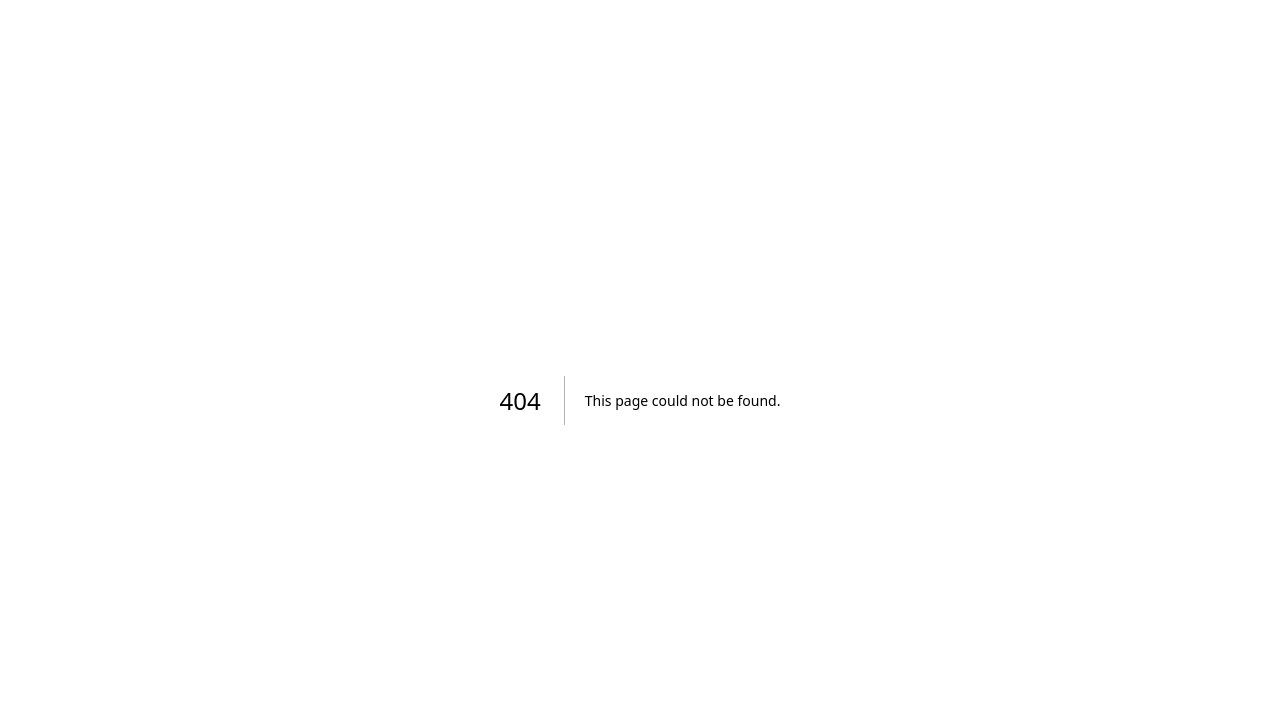
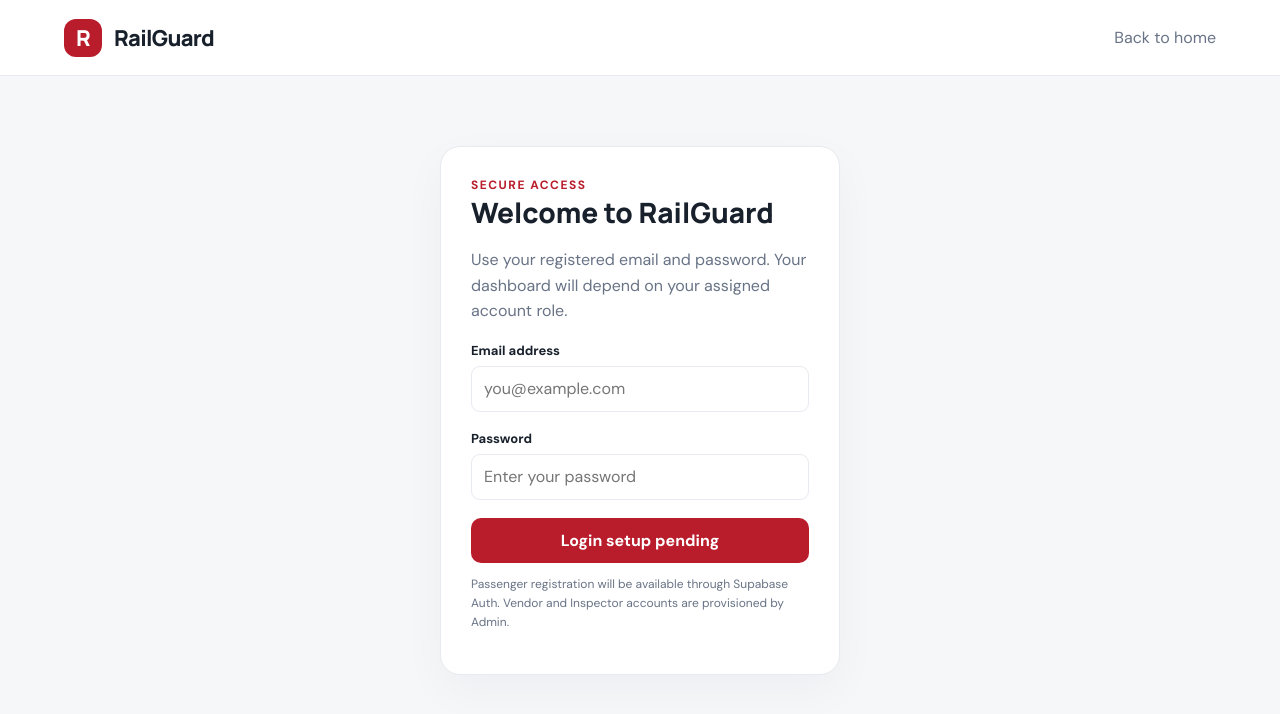
Before and after one commit to rishabhnayakk/RailwayFoodManagement, a Next.js app: page /login in a window 1280 px wide. Before the commit this address had no page. Shown: the top 714 px of the page. Built offline with nearby package versions, Linux system fonts and the light colour scheme.

Commit message:
Create common RailGuard login entry page

```diff
--- /dev/null
+++ b/app/login/page.js
@@ -0,0 +1,22 @@
+import Link from "next/link";
+
+export default function LoginPage() {
+  return (
+    <main>
+      <header className="site-header"><Link href="/" className="brand"><span className="brand-mark">R</span> RailGuard</Link><Link href="/" className="muted">Back to home</Link></header>
+      <section className="form-wrap">
+        <div className="form-card">
+          <div className="eyebrow">Secure access</div>
+          <h1>Welcome to RailGuard</h1>
+          <p>Use your registered email and password. Your dashboard will depend on your assigned account role.</p>
+          <form>
+            <div className="field"><label htmlFor="email">Email address</label><input id="email" type="email" placeholder="you@example.com" autoComplete="email" required /></div>
+            <div className="field"><label htmlFor="password">Password</label><input id="password" type="password" placeholder="Enter your password" autoComplete="current-password" required /></div>
+            <button className="btn full" type="button" disabled title="Authentication will be connected after Supabase environment setup">Login setup pending</button>
+          </form>
+          <p className="muted" style={{fontSize:12}}>Passenger registration will be available through Supabase Auth. Vendor and Inspector accounts are provisioned by Admin.</p>
+        </div>
+      </section>
+    </main>
+  );
+}
```
